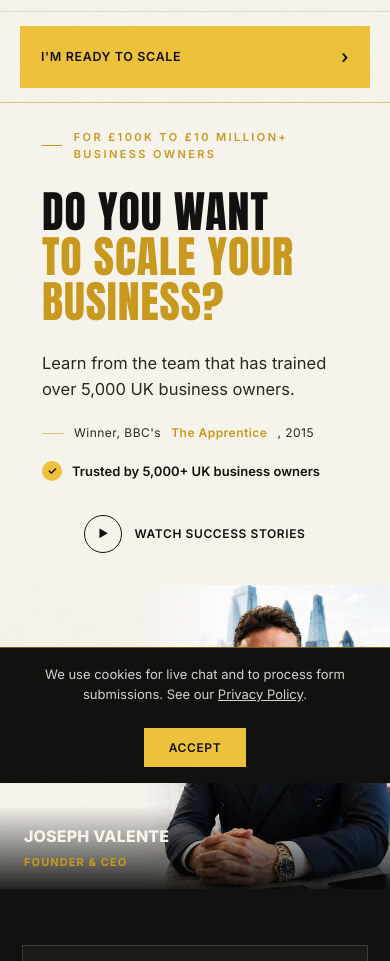
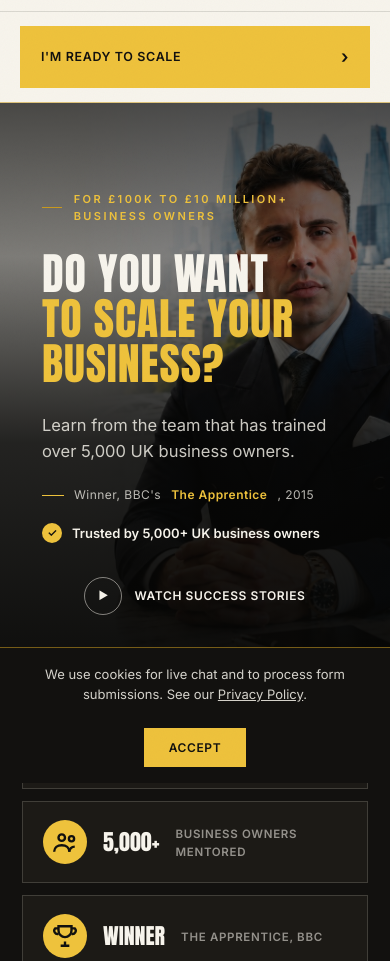
Before and after one commit to Rhunnings123/Valente-Consulting, a plain HTML site: page index.html in a window 390 px wide. Shown: the part 61-1022 px from the top of the page. Drawn offline with Linux system fonts and the light colour scheme; a script that the page names is missing.

Commit message:
Add files via upload

```diff
--- a/index.html
+++ b/index.html
@@ -796,13 +796,40 @@
       min-height:0;
       display:block;
       border-bottom:none;
-      background:var(--paper);
+      position:relative;
+      overflow:hidden;
+      padding:0;
     }
     .hero-media{display:none;}
-    .hero-copy{max-width:none;padding:32px 24px 0;}
+    .hero-mobile-photo{
+      display:block;position:absolute;inset:0;z-index:0;
+      background:var(--ink);overflow:hidden;
+    }
+    .hero-mobile-photo img{
+      position:absolute;top:0;left:0;width:100%;height:100%;
+      object-fit:cover;object-position:60% 15%;display:block;
+    }
+    .hero-mobile-photo::after{
+      content:"";position:absolute;inset:0;
+      background:linear-gradient(180deg,
+        rgba(6,6,5,0.72) 0%,
+        rgba(6,6,5,0.5) 28%,
+        rgba(6,6,5,0.88) 62%,
+        rgba(6,6,5,0.96) 100%);
+    }
+    .hero-mobile-photo-caption{display:none;}
+    .hero .wrap{position:relative;z-index:1;}
+    .hero-copy{max-width:none;padding:96px 24px 40px;}
+    .hero-kicker{color:var(--brass-light);}
+    .hero h1{color:var(--paper);}
+    .hero h1 .accent{color:var(--gold);}
+    .hero .lede{color:rgba(247,244,236,0.82) !important;}
+    .hero-credential{color:rgba(247,244,236,0.75);}
+    .hero-credential::before{background:var(--brass-light);}
+    .hero-credential em{color:var(--gold);}
     .hero-trust{
       display:flex;align-items:center;gap:10px;
-      margin-top:18px;font-size:13px;font-weight:600;color:var(--ink);
+      margin-top:18px;font-size:13px;font-weight:600;color:var(--paper);
     }
     .trust-tick{
       width:20px;height:20px;border-radius:50%;flex-shrink:0;
@@ -810,26 +837,12 @@
       display:flex;align-items:center;justify-content:center;
       font-size:11px;font-weight:800;
     }
-    .hero-mobile-photo{
-      display:block;position:relative;margin-top:32px;
-      background:#f3f0e8;overflow:hidden;
-      padding-top:78%;
-    }
-    .hero-mobile-photo img{
-      position:absolute;top:0;left:0;width:100%;height:100%;
-      object-fit:cover;object-position:75% 20%;display:block;
-    }
-    .hero-mobile-photo-caption{
-      position:absolute;left:0;right:0;bottom:0;
-      padding:18px 24px;
-      background:linear-gradient(0deg, rgba(6,6,5,0.88), rgba(6,6,5,0));
-      display:flex;flex-direction:column;
-    }
-    .hero-mobile-photo-caption .name{font-family:'Inter',sans-serif;font-weight:800;font-size:16px;color:var(--paper);text-transform:uppercase;letter-spacing:0.01em;}
-    .hero-mobile-photo-caption .role{font-size:11px;letter-spacing:0.1em;text-transform:uppercase;color:var(--brass);font-weight:700;margin-top:5px;}
+    .hero-ctas .btn-primary{display:none;}
+    .hero-ctas .btn-ghost{color:var(--paper);}
+    .hero-ctas .btn-ghost .play{border-color:rgba(247,244,236,0.5);}
   }
   @media(max-width:560px){
-    .hero-copy{padding:26px 20px 0;}
+    .hero-copy{padding:88px 20px 36px;}
     .hero h1{font-size:44px;line-height:1.02;}
     .mobile-cta-bar{top:72px;}
   }
```
